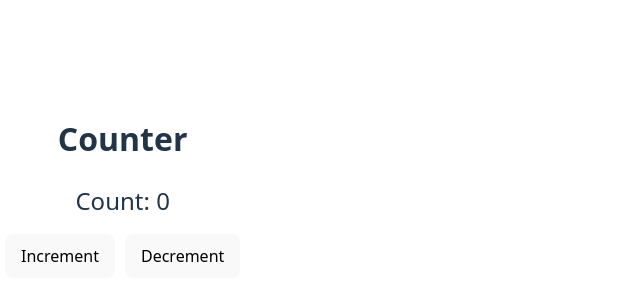
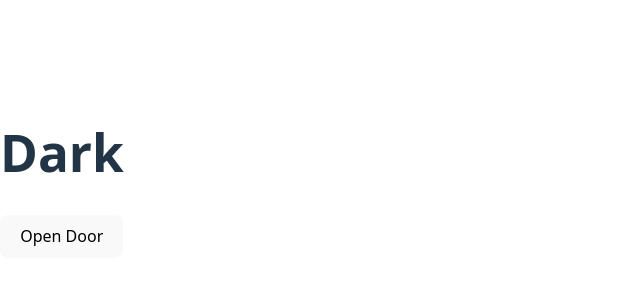
Before and after one commit to bipinjlimbu/React-15-Day-Workshop, a React (Vite) app in the folder React/my-app/: page / in a window 1280 px wide. Shown: the part 226-526 px from the top of the page, without its empty margins (0-640 px from the left). Built offline with nearby package versions, Linux system fonts and the light colour scheme.

Commit message:
Door Concept Completed in React

```diff
--- /dev/null
+++ b/React/my-app/src/components/Door.jsx
@@ -0,0 +1,27 @@
+import { useEffect, useState } from "react";
+
+
+const Door = () => {
+    const [doorOpen, setDoorOpen] = useState(false);
+    const [lightOn, setLightOn] = useState(false);
+    useEffect(() => {
+        doorOpen ? setLightOn(true) : setLightOn(false);
+    }, [doorOpen]);
+
+    const handleDoorOpen = () => {
+        setDoorOpen(!doorOpen);
+    }
+    return (
+        <div>
+            {
+                lightOn ? (
+                    <h1>Light</h1>
+                ) : (
+                    <h1>Dark</h1>
+                )
+            }
+            <button onClick={handleDoorOpen}>{doorOpen ? "Close Door" : "Open Door"}</button>
+        </div>
+    )
+}
+export default Door;
--- a/React/my-app/src/main.jsx
+++ b/React/my-app/src/main.jsx
@@ -4,9 +4,10 @@ import './index.css'
 import { App } from './App'
 import Login from './pages/login'
 import Counter from './pages/Counter'
+import Door from './components/Door'
 
 createRoot(document.getElementById('root')).render(
   <StrictMode>
-    <Counter/>
+    <Door/>
   </StrictMode>,
 )
```
